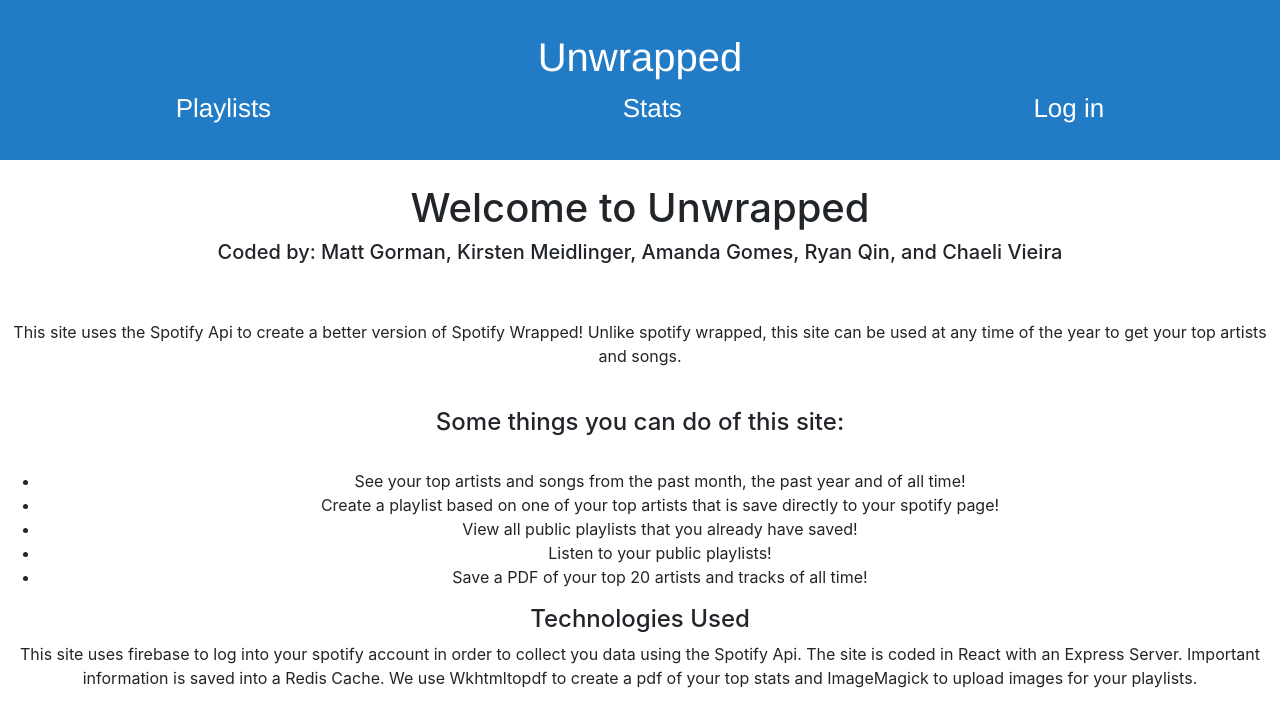
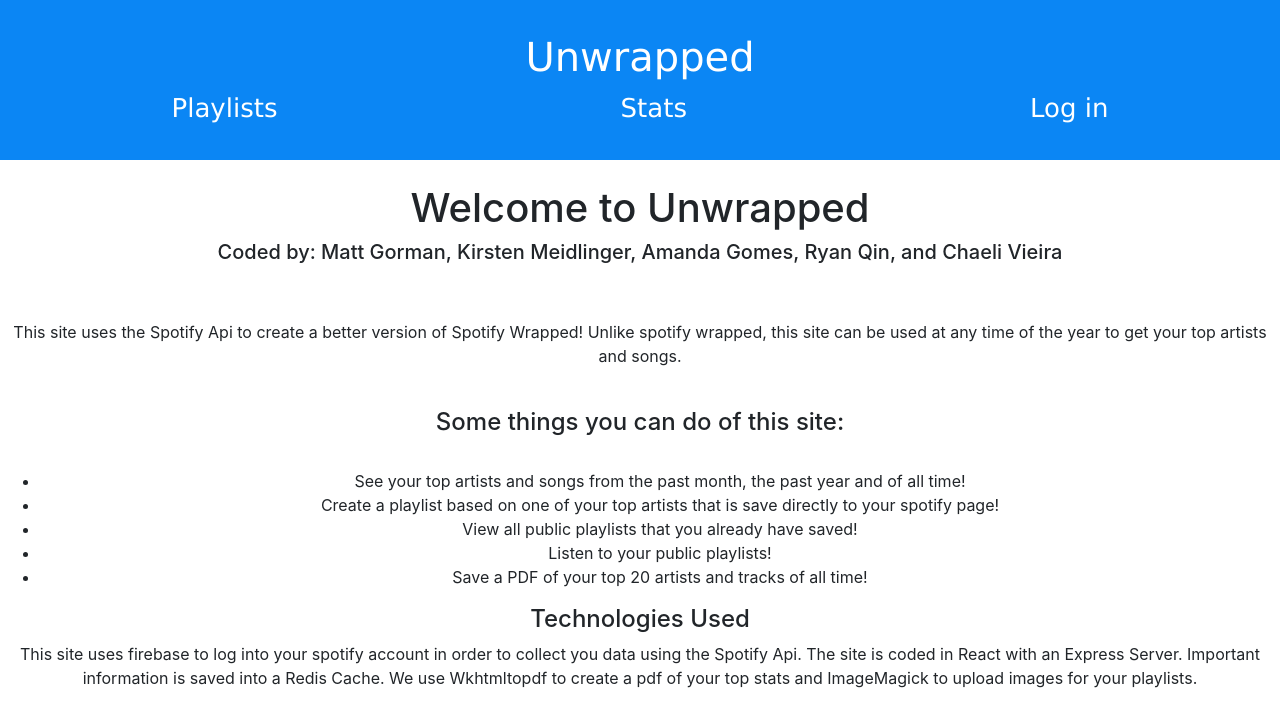
Before and after one commit to chaelivieira/MARCK, a React (Create React App) app: page / in a window 1280 px wide. Shown: the top 726 px of the page. Built offline with nearby package versions, Linux system fonts and the light colour scheme; no server answers.

Commit message:
.css changes

```diff
--- a/src/App.css
+++ b/src/App.css
@@ -20,7 +20,7 @@
   width: 150px;
 }
 .App-header {
-  background-color: #217bc5;
+  background-color: #0b86f4;
   min-height: 20vh;
   display: flex;
   flex-direction: column;
@@ -29,7 +29,7 @@
   font-size: calc(10px + 2vmin);
   color: white;
 
-  font-family: "Helvetica", sans-serif;
+  font-family: "Verdana", sans-serif;
 }
 
 .Header-link {
@@ -38,7 +38,7 @@
 
 .Header-link:hover {
   text-decoration: unset;
-  color: lime;
+  color: #f40b86;
 }
 
 .App-link {
@@ -71,12 +71,12 @@
 
 .navlink:hover {
   all: unset;
-  color: lime;
+  color: #f40b86;
 }
 
 .Stats-button {
-  background-color: #217bc5;
-  color: #217bc5;
+  background-color: #0b12f4;
+  color: #0b86f4;
 }
 
 h3 {
--- a/src/index.css
+++ b/src/index.css
@@ -5,6 +5,7 @@
     monospace;
   -webkit-font-smoothing: antialiased;
   -moz-osx-font-smoothing: grayscale;
+  overflow-x: hidden;
 }
 
 code {
```
